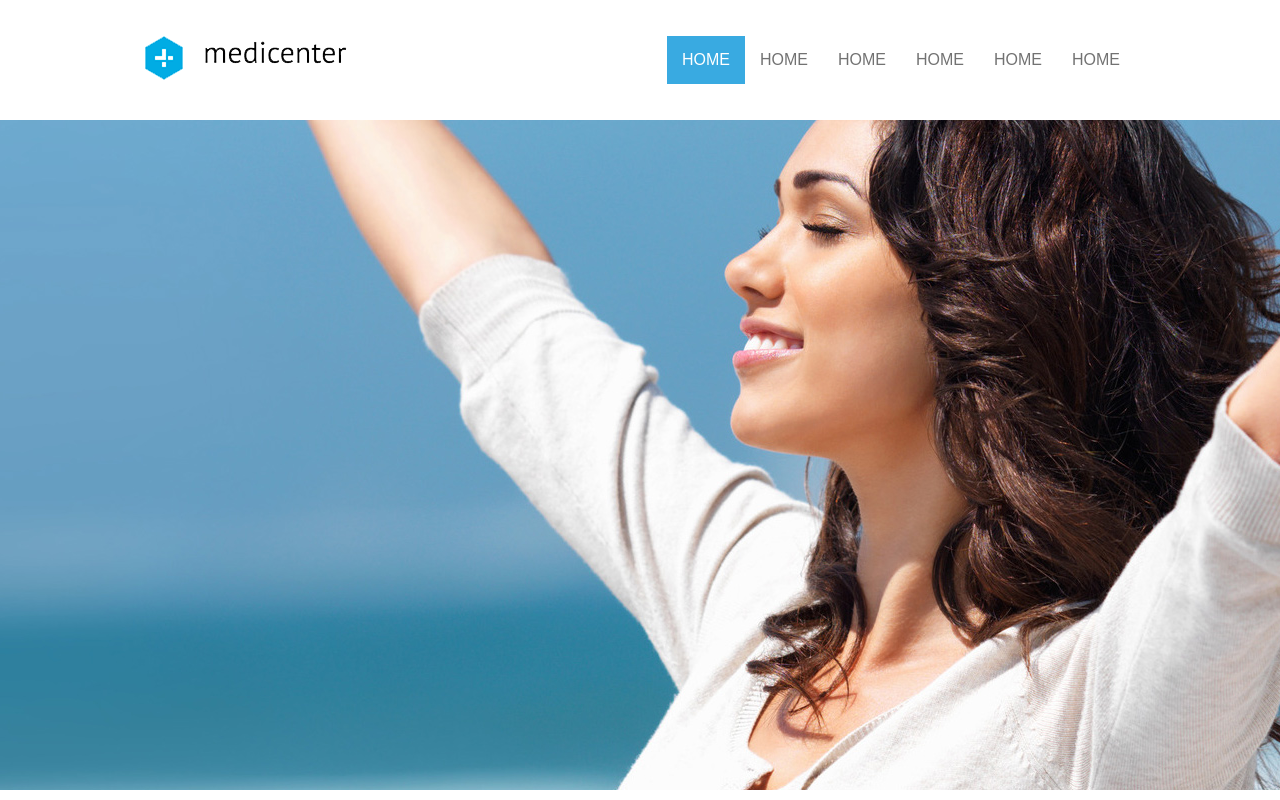
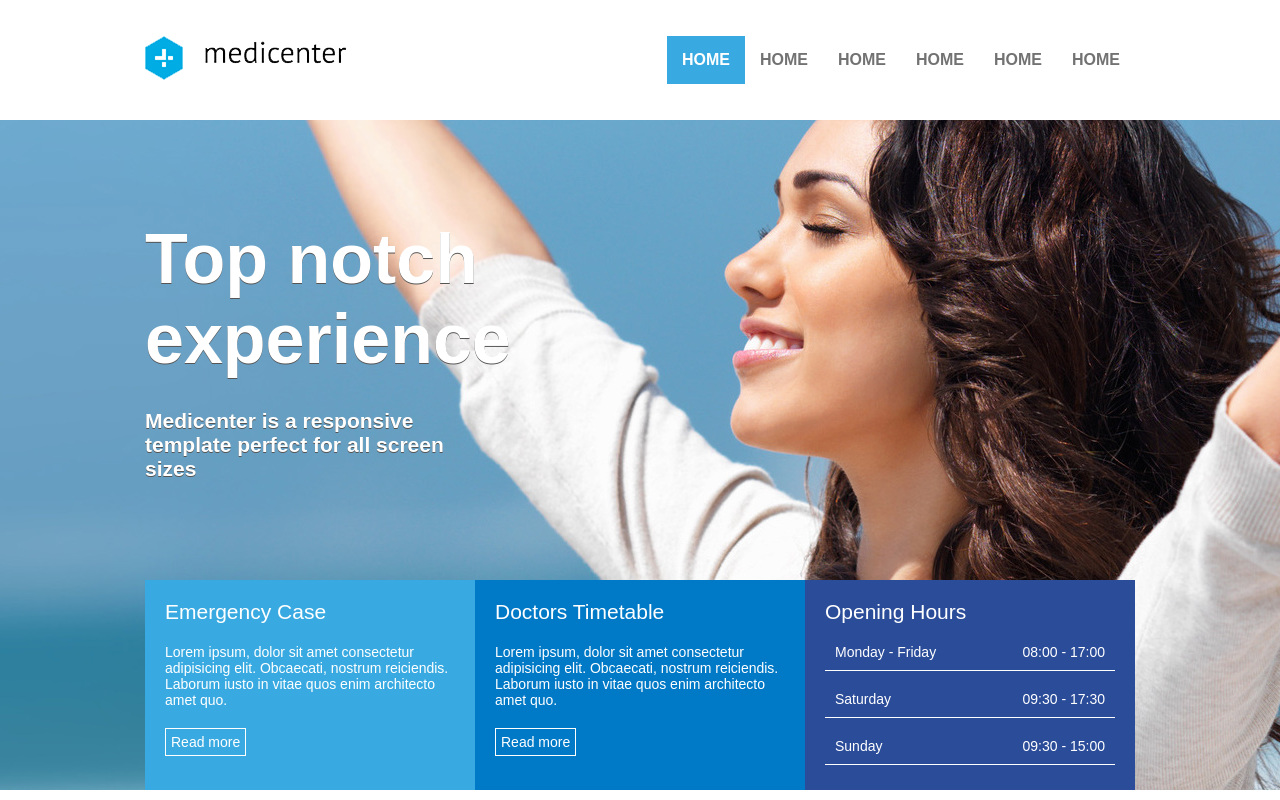
Before and after one commit to adrianoardev/Curso_B7Web-Site_MediCenter, a plain HTML site: page index.html in a window 1280 px wide. Drawn offline with Linux system fonts and the light colour scheme.

Commit message:
Commit Menu Opening Hours

```diff
--- a/assets/css/style.css
+++ b/assets/css/style.css
@@ -1,3 +1,6 @@
+* {
+    font-family: Arial, Helvetica; /* Todo que está no body terá esta fonte */
+}
 body {
     margin: 0;
     padding: 0;
@@ -13,7 +16,6 @@ header {
     display: flex; /* Conteúdo fica um ao lado do outro no header */
     justify-content: space-between; /* Faz com que um conteúdo fique de um lado e um do outro */
     width: 990px; /* Largura utilizada no header */
-
 }
 
 .logo {
@@ -24,38 +26,121 @@ header {
 .menu {
     display: flex; /* Display flex, para podermos alinhar a imagem da logo*/
     align-items: center; /* Alinhamento da logo no centro (vertical/direita) do container */
-
-
 }
 
-nav ul,
-nav li {
-    list-style: none;
+nav ul, nav li {
+    list-style: none; /* Remove o ( pontinho que é criado automaticamente ao fazer uma lista ) */
     margin: 0;
     padding: 0;
 }
 nav ul {
-    display: flex;
+    display: flex; /* Todos os nomes do Menu, ficaram um ao lado do outro auomaticamente */
 }
 
 nav a {
-    display: block; /* Usamos o block = Para podermos alterar tamanho, area do link */
+    display: block; /* Usamos o block = Para podermos alterar tamanho, area do link do Menu */
     padding: 15px; /* Espaçamento entorno dos links de menu do header */
     text-decoration: none; /* remoção do sublinhado dos nomes do menu */
     text-transform: uppercase; /* Deixa todo o texto em maiúsculo */
     color: #727272; /* cor do texto de menu */
     font-family: Arial, Helvetica, sans-serif; /* Fonte dos textos de menu */
+    font-weight: bold;
 }
 
-nav .active a,
-nav a:hover {
+nav .active a, nav a:hover {
     background-color: #39aae1 ;
     color: #fff; /* Ao passar o mouse emcima do menu o texto fica na cor determinada (branca)*/
 }
 
 #banner {
+    display: flex;
+    justify-content: center;
     background-image: url('../img/img1.jpg');
-    background-position: center;
-    background-size: cover;
+    background-position: center; /* Cenralizar a imagem na tela */
+    background-size: cover; /* Em monitores grandes a imagem vai ser expandida, em pequenos reduzida */
     height: 670px;
 }
+
+.column {
+    flex-direction: column;
+}
+
+.banner_headline {
+    flex: 1;
+    display: flex;
+    flex-direction: column;
+    justify-content: center;
+}
+
+.banner_headline h1 {
+    color: #fff; /* Cor do texto ( Top notch experience ) */
+    font-size: 70px; /* Tamanho do Texto ( Top notch experience ) */
+    text-shadow: 0px 1px 0px #555; /* Sombreamento no texto para baixo */
+    margin: 0;
+    padding: 0;
+    max-width: 350px;  /* Area maxima fixa do texto h1 */
+}
+
+.banner_headline h2 {
+    color: #fff; /* Cor do texto (Medicenter is a responsive template...  ) */
+    font-size: 21px; /* Tamanho do Texto (Medicenter is a responsive template... ) */
+    text-shadow: 0px 1px 0px #555; /* Sombreamento no texto para baixo */
+    margin: 0;
+    padding: 0;
+    max-width: 350px;  /* Area maxima fixa do texto h2 */
+    margin-top: 30px;
+}
+
+
+.banner_options {
+    height: 210px; /* Altura do container */
+    display: flex;
+}
+
+.banner1, .banner2, .banner3 {
+    flex: 1;
+    color: #fff;
+    padding: 20px;
+
+}
+
+.banner1 {
+    background-color: #39aae1;
+}
+
+.banner2 {
+    background-color: #0079c7;
+}
+
+.banner3{
+    background-color: #2b4c99;
+}
+
+.banner_title {
+    font-size: 21px;
+}
+
+.banner_desc {
+    font-size: 14px;
+    margin-top: 20px;
+    margin-bottom: 20px;
+}
+
+.banner_options a {
+    display: inline-block;
+    border: 1px solid #fff;
+    padding: 5px;
+    color: #fff;
+    font-size: 14px;
+    text-decoration: none;
+}
+
+.banner_horario {
+    display:flex;
+    justify-content: space-between;
+    margin-top:10px; /* Espaçamento do primeiro menu para o titulo ( Opening Hours)*/
+    padding:10px; /* Espaçamento vertical entre os elementos do horário */
+    margin-bottom: 10px; /* Espaçamento na parte inferior */
+    border-bottom: 1px solid #FFF;
+    font-size: 14px;
+}
--- a/index.html
+++ b/index.html
@@ -18,7 +18,7 @@
             <div class="menu">
                 <nav>
                     <ul>
-                        <li class="active"><a href="">HOME</a></li>
+                        <li class="active"><a href="">HOME</a></li> <!-- Deixa o Menu HOME como ativo -->
                         <li><a href="">HOME</a></li>
                         <li><a href="">HOME</a></li>
                         <li><a href="">HOME</a></li>
@@ -31,6 +31,52 @@
     </header>
 
     <section id="banner">
+        <div class="container column">
+            <div class="banner_headline">
+                <h1>Top notch experience</h1>
+                <h2>Medicenter is a responsive template perfect for all screen sizes</h2>
+            </div>
+
+            <div class="banner_options">
+                <div class="banner1">
+                    <div class="banner_title">Emergency Case</div>
+                    <div class="banner_desc">Lorem ipsum, dolor sit amet consectetur adipisicing elit. Obcaecati, nostrum reiciendis. Laborum iusto in vitae quos enim architecto amet quo.</div>
+                    <a href="">Read more</a>
+                </div>
+
+
+                <div class="banner2">
+                    <div class="banner_title">Doctors Timetable</div>
+                    <div class="banner_desc">Lorem ipsum, dolor sit amet consectetur adipisicing elit. Obcaecati, nostrum reiciendis. Laborum iusto in vitae quos enim architecto amet quo. </div>
+                    <a href="">Read more</a>
+                </div>
+
+
+                <div class="banner3">
+                    <div class="banner_title">Opening Hours</div>
+
+                    <div class="banner_horario">
+                        <div>Monday - Friday</div>
+                        <div>08:00 - 17:00</div>
+                    </div>
+
+                    <div class="banner_horario">
+                        <div>Saturday</div>
+                        <div>09:30 - 17:30</div>
+                    </div>
+
+                    <div class="banner_horario">
+                        <div>Sunday</div>
+                        <div>09:30 - 15:00</div>
+                    </div>
+
+                </div>
+            </div>
+
+
+        </div>
+
+
 
     </section>
 
```
